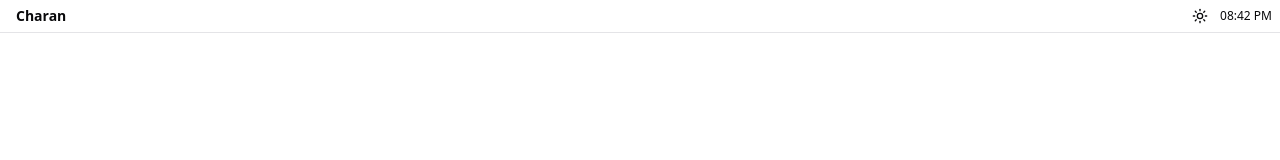
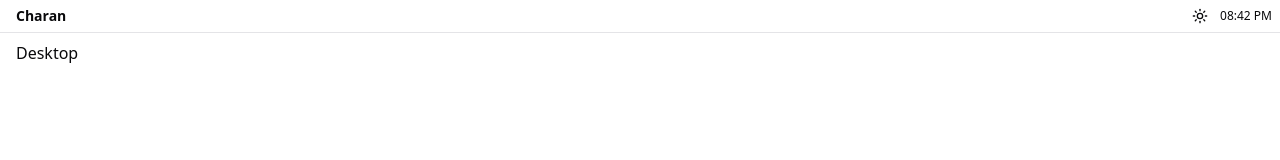
Before and after one commit to CharanMN7/charanmn7.github.io, a Next.js app: page / in a window 1280 px wide. Shown: the top 160 px of the page. Built offline with nearby package versions, Linux system fonts and the light colour scheme.

Commit message:
Add Desktop component to Home for enhanced layout

```diff
--- a/app/page.tsx
+++ b/app/page.tsx
@@ -1,9 +1,11 @@
+import Desktop from "@/components/os/desktop/desktop";
 import TopBar from "@/components/os/top-bar/top-bar";
 
 export default function Home() {
   return (
     <div className="h-screen w-screen">
       <TopBar />
+      <Desktop />
     </div>
   );
 }
```
